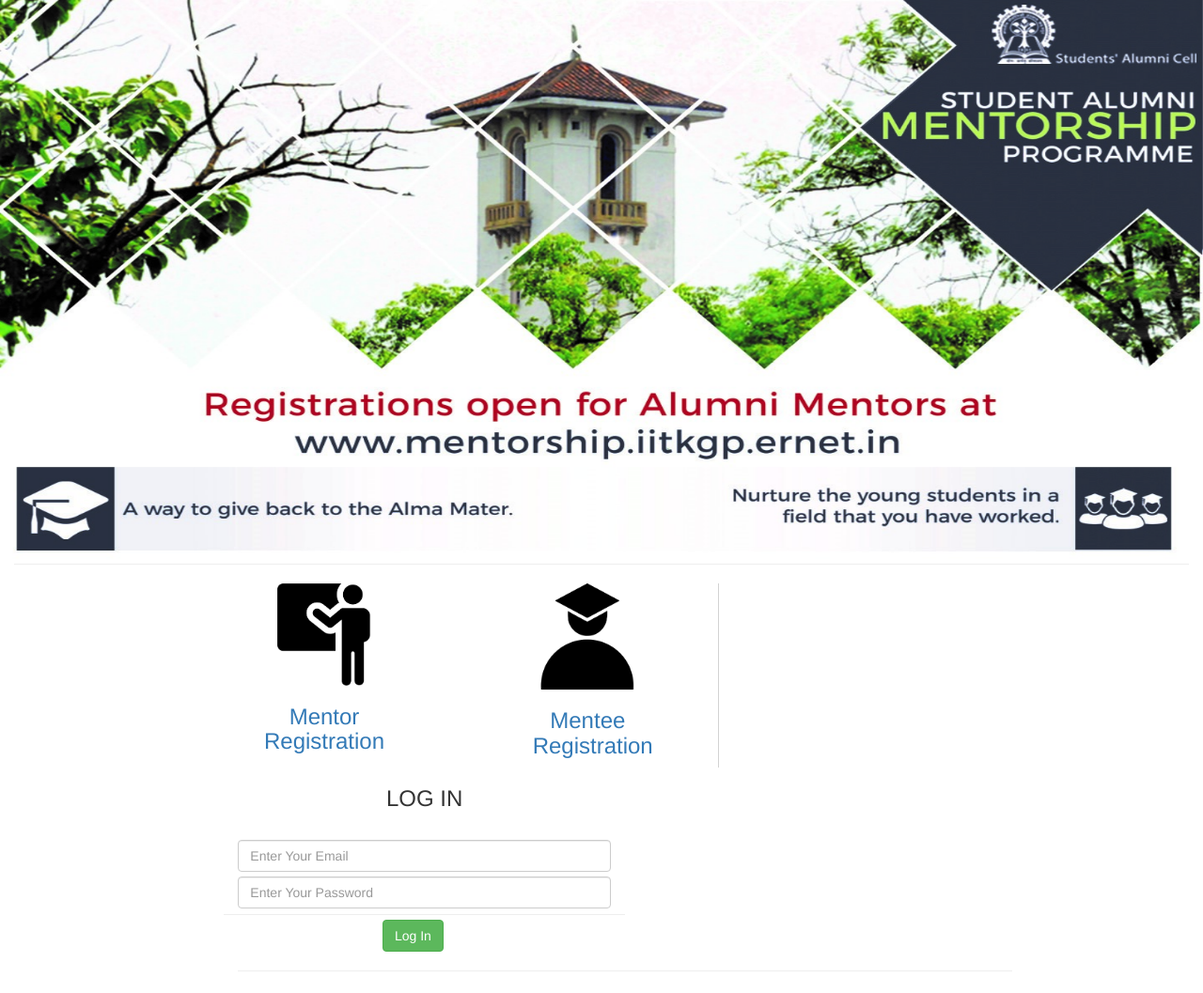
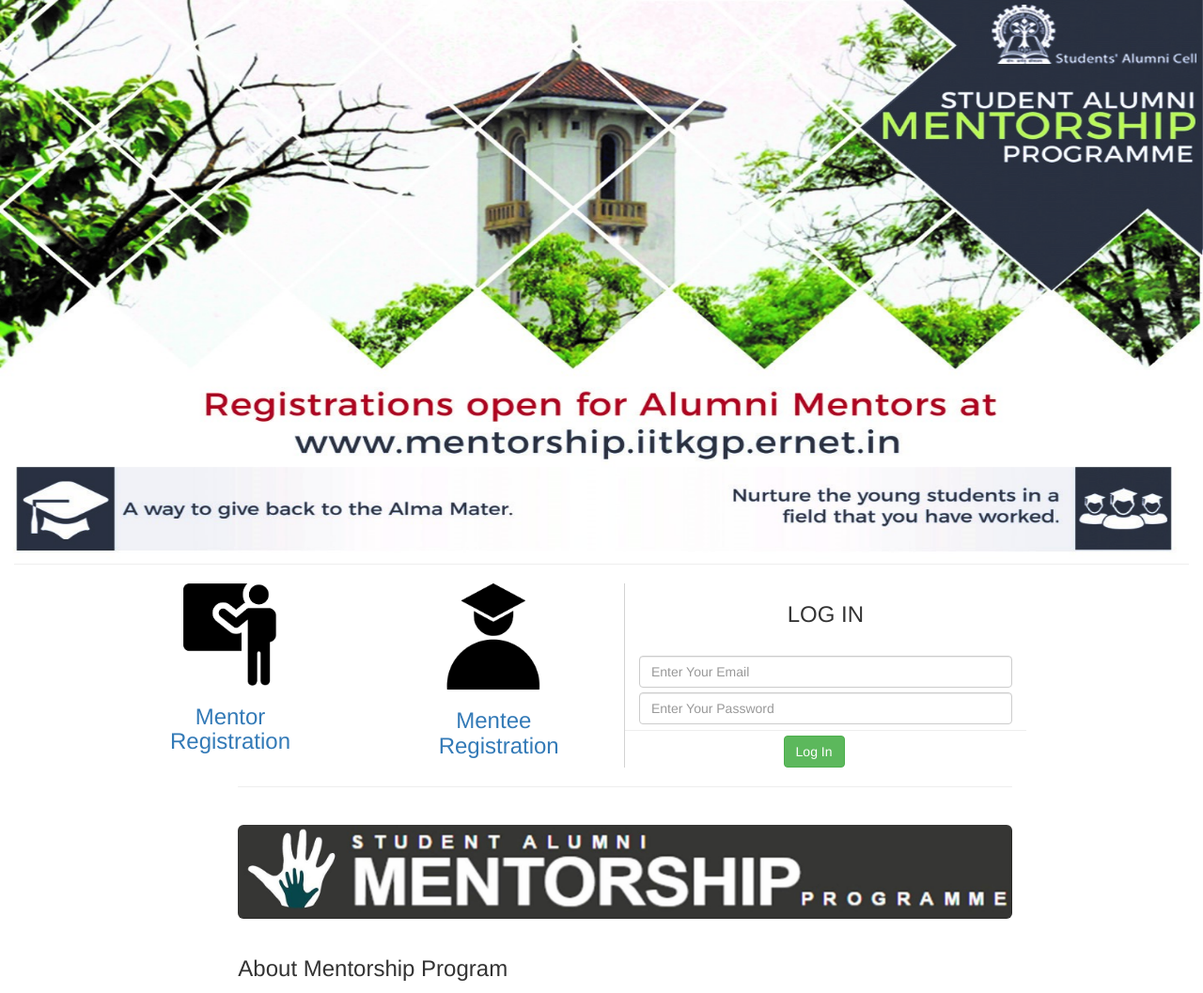
Before and after one commit to students-alumni-cell-iitkgp/mentorship, a CodeIgniter app: page /database/index.php/welcome/index in a window 1280 px wide. Shown: the part 104-1161 px from the top of the page at 94% size. Run offline with CodeIgniter, Linux system fonts and the light colour scheme; some libraries are stand-ins or nearby versions.

Commit message:
changing form location

```diff
--- a/application/views/welcome_message.php
+++ b/application/views/welcome_message.php
@@ -17,7 +17,7 @@
 
     }
 
-     @media only screen and (min-width:769px){
+     @media only screen and (max-width:769px){
 
     #mentor_reg{
 
@@ -222,7 +222,7 @@
         <h3>Mentee Registration</h3>
       </a> </div>
 
-		<div class="col-md-6" align="center">
+		<div style="float: left;" class="col-md-6" align="center">
             <div class="row">
                 <h3>LOG IN</h3><br>
                 <div class="col-md-12"></div>
```
